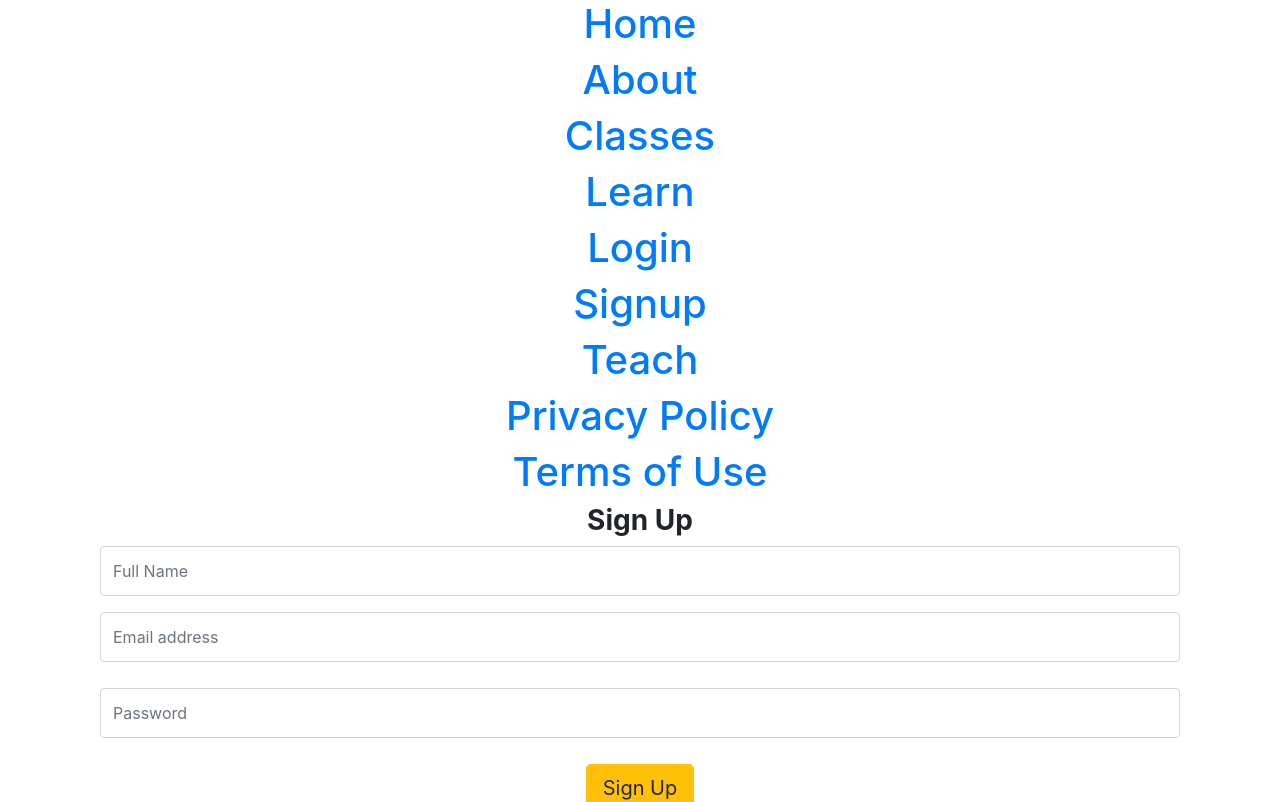
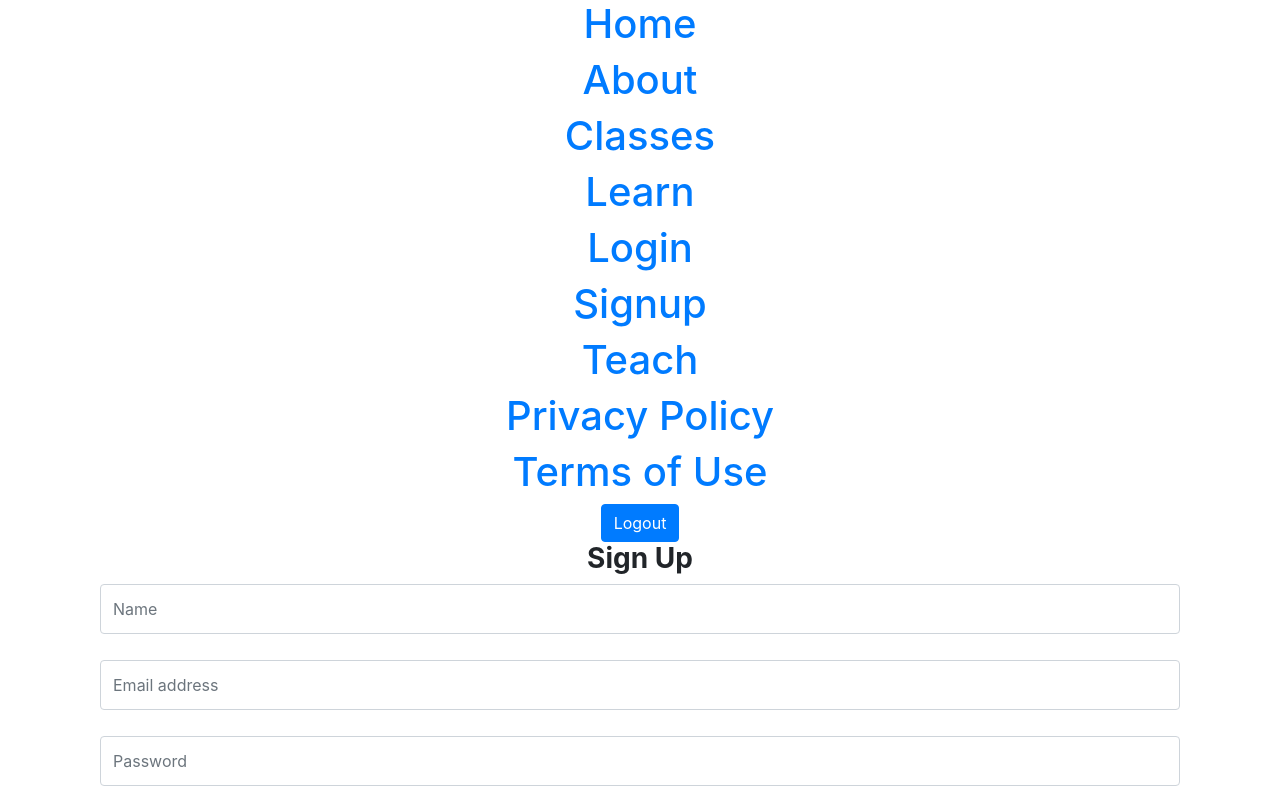
Before and after one commit to ulloa/reduloSite, a React (Create React App) app: page /signup in a window 1280 px wide. Shown: the top 802 px of the page. Built offline with nearby package versions, Linux system fonts and the light colour scheme.

Commit message:
Added env vars. Functional login, logout, and signup

```diff
--- a/src/containers/App/index.jsx
+++ b/src/containers/App/index.jsx
@@ -28,6 +28,10 @@ const linkStyle = {
 
 class App extends Component {
 
+  logout() {
+    localStorage.removeItem("token")
+  }
+
   render() {
     return (
       <div className="App">
@@ -43,6 +47,7 @@ class App extends Component {
               <h1><Link to="/teach">Teach</Link></h1>
               <h1><Link to="/privacy">Privacy Policy</Link></h1>
               <h1><Link to="/terms">Terms of Use</Link></h1>
+              <Button onClick={this.logout}>Logout</Button>
             </header>
           </Container>
           <Switch>
--- a/src/containers/Create/index.jsx
+++ b/src/containers/Create/index.jsx
@@ -58,7 +58,7 @@ class Create extends Component {
 
   // Use the submitted data to set the state
   handleChange(event) {
-    const {name, value} = event.target
+    const {name, value} = event.target;
     this.setState({
       [name]: value
     })
--- a/src/containers/Login/index.jsx
+++ b/src/containers/Login/index.jsx
@@ -4,24 +4,64 @@ class Login extends Component {
 
   constructor(props) {
     super(props);
+    this.state = {
+      email: '',
+      password: '',
+      token: '',
+      message: '',
+    }
+    this.handleInputChange = this.handleInputChange.bind(this);
+    this.handleSubmit = this.handleSubmit.bind(this);
   }
 
+  handleInputChange(event) {
+    const {name, value} = event.target;
+    this.setState({
+      [name]: value
+    });
+  }
+
+
+  handleSubmit(event) {
+    event.preventDefault();
+    fetch(`${process.env.REACT_APP_API}/users/login`,
+          {method: "POST",
+           mode: "cors",
+           headers: {
+             "Accept": "application/json",
+             "Content-Type": "application/json"},
+           body: JSON.stringify({"email": this.state.email, "password": this.state.password}),
+          })
+         .then(res => res.json())
+         .then(
+           result => {
+             localStorage.setItem('token', result.token)
+             this.setState({
+               token: result.token,
+               message: result.message,
+             });
+           },
+           error => {
+             this.setState({
+               message: error.message,
+             });
+             return;
+           }
+         );
+  }
 
   render() {
     return(
       <div className="container backColorB brandColorA">
 	<h3><b>Login</b></h3>
-	        <form action="/login" method="post">
+	<form onSubmit={this.handleSubmit}>
 	  <input type="hidden" value="{_csrf}" name="_csrf" />
 	  <div className="form-group">
-	                <input type="text" className="form-control" name="name" placeholder="Full Name" style={{height: '50px'}} required />
-	            </div>
-	            <div className="form-group">
-	                <input type="text" className="form-control" name="email" placeholder="Email address" style={{height: '50px'}} required />
+	    <input type="text" className="form-control" name="email" placeholder="Email address" style={{height: '50px'}} onChange={this.handleInputChange} required />
 	  </div>
 	  <div className="row" style={{height:'10px'}}></div>
 	  <div className="form-group">
-	                <input type="password" className="form-control" name="password" placeholder="Password" style={{height: '50px'}} required />
+	    <input type="password" className="form-control" name="password" placeholder="Password" style={{height: '50px'}} onChange={this.handleInputChange} required />
 	  </div>
 	  <div className="row" style={{height:'10px'}}></div>
 	  <button type="submit" className="btn btn-warning btn-lg wide">Login</button>
--- a/src/containers/Signup/index.jsx
+++ b/src/containers/Signup/index.jsx
@@ -4,26 +4,72 @@ class Signup extends Component {
 
   constructor(props) {
     super(props);
+    this.state = {
+      name: '',
+      email: '',
+      password: '',
+      token: '',
+      message: '',
+    }
+    this.handleInputChange = this.handleInputChange.bind(this);
+    this.handleSubmit = this.handleSubmit.bind(this);
+  }
+
+  handleInputChange(event) {
+    const {name, value} = event.target;
+    this.setState({
+      [name]: value
+    });
+  }
+
+
+  handleSubmit(event) {
+    event.preventDefault();
+    fetch(`${process.env.REACT_APP_API}/users/signup`,
+          {method: "POST",
+           mode: "cors",
+           headers: {
+             "Accept": "application/json",
+             "Content-Type": "application/json"},
+           body: JSON.stringify({"name": "this.state.name", "email": this.state.email, "password": this.state.password}),
+          })
+      .then(res => res.json())
+      .then(
+        result => {
+          localStorage.setItem('token', result.token)
+          this.setState({
+            token: result.token,
+            message: result.message,
+          });
+        },
+        error => {
+          this.setState({
+            message: error.message,
+          });
+          return;
+        }
+      );
   }
 
   render() {
     return (
       <div className="container backColorB brandColorA">
 	<h3><b>Sign Up</b></h3>
-	        <form action="/signup" method="post">
+	<form onSubmit={this.handleSubmit}>
 	  <input type="hidden" value="{_csrf}" name="_csrf" />
 	  <div className="form-group">
-	                <input type="text" className="form-control" name="name" placeholder="Full Name" style={{height: '50px'}} required />
-	            </div>
-	            <div className="form-group">
-	                <input type="text" className="form-control" name="email" placeholder="Email address" style={{height: '50px'}} required />
+	    <input type="text" className="form-control" name="name" placeholder="Name" style={{height: '50px'}} onChange={this.handleInputChange} required />
 	  </div>
 	  <div className="row" style={{height:'10px'}}></div>
 	  <div className="form-group">
-	                <input type="password" className="form-control" name="password" placeholder="Password" style={{height: '50px'}} required />
+	    <input type="text" className="form-control" name="email" placeholder="Email address" style={{height: '50px'}} onChange={this.handleInputChange} required />
 	  </div>
 	  <div className="row" style={{height:'10px'}}></div>
-	            <button type="submit" className="btn btn-warning btn-lg wide">Sign Up</button>
+	  <div className="form-group">
+	    <input type="password" className="form-control" name="password" placeholder="Password" style={{height: '50px'}} onChange={this.handleInputChange} required />
+	  </div>
+	  <div className="row" style={{height:'10px'}}></div>
+	  <button type="submit" className="btn btn-warning btn-lg wide">Signup</button>
 	</form>
 	<div className="row" style={{height:'20px'}}></div>
 	<p className="center">By signing up you, you agree to our <a href="/terms">Terms of Service</a> and <a href="/privacy">Privacy Policy</a></p>
```
Also changed, not shown: 2 other files (tests, documents, lock files or other folders). Lines whose indentation alone changed are shown as unchanged.
